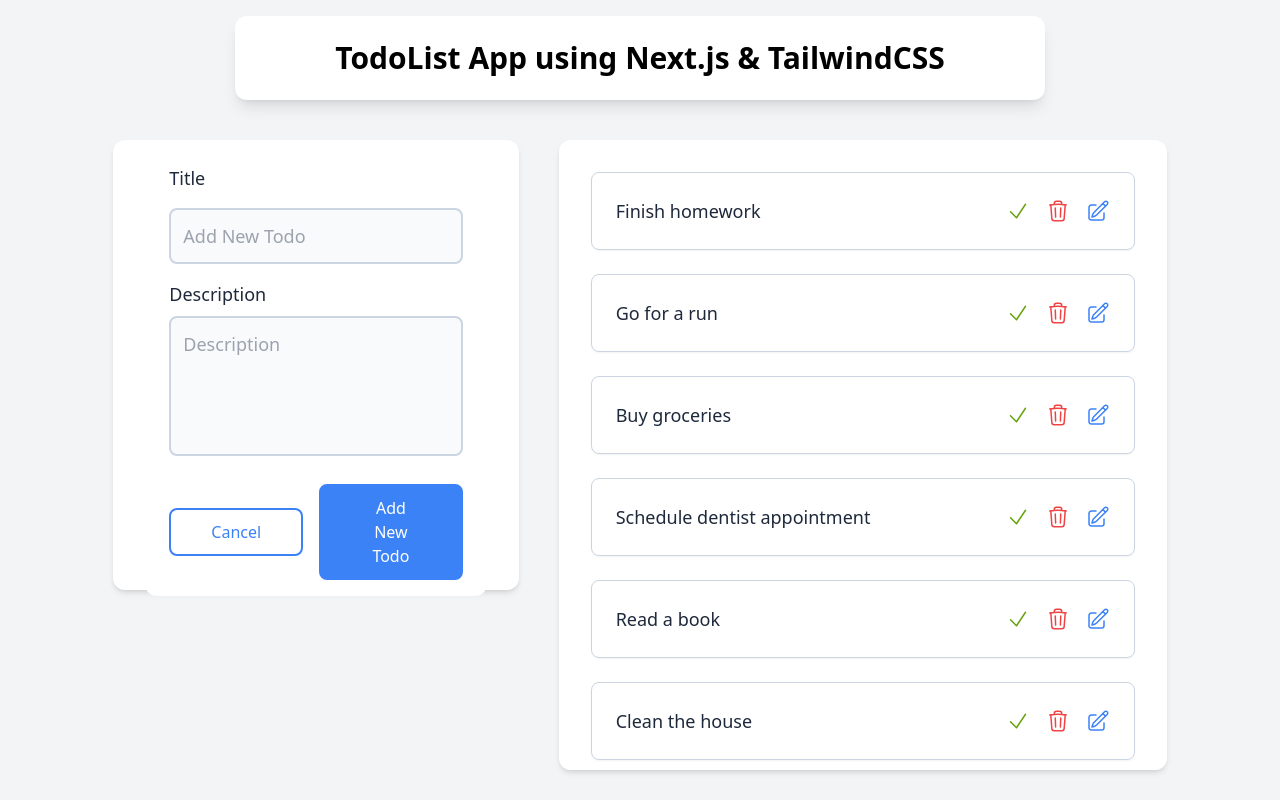
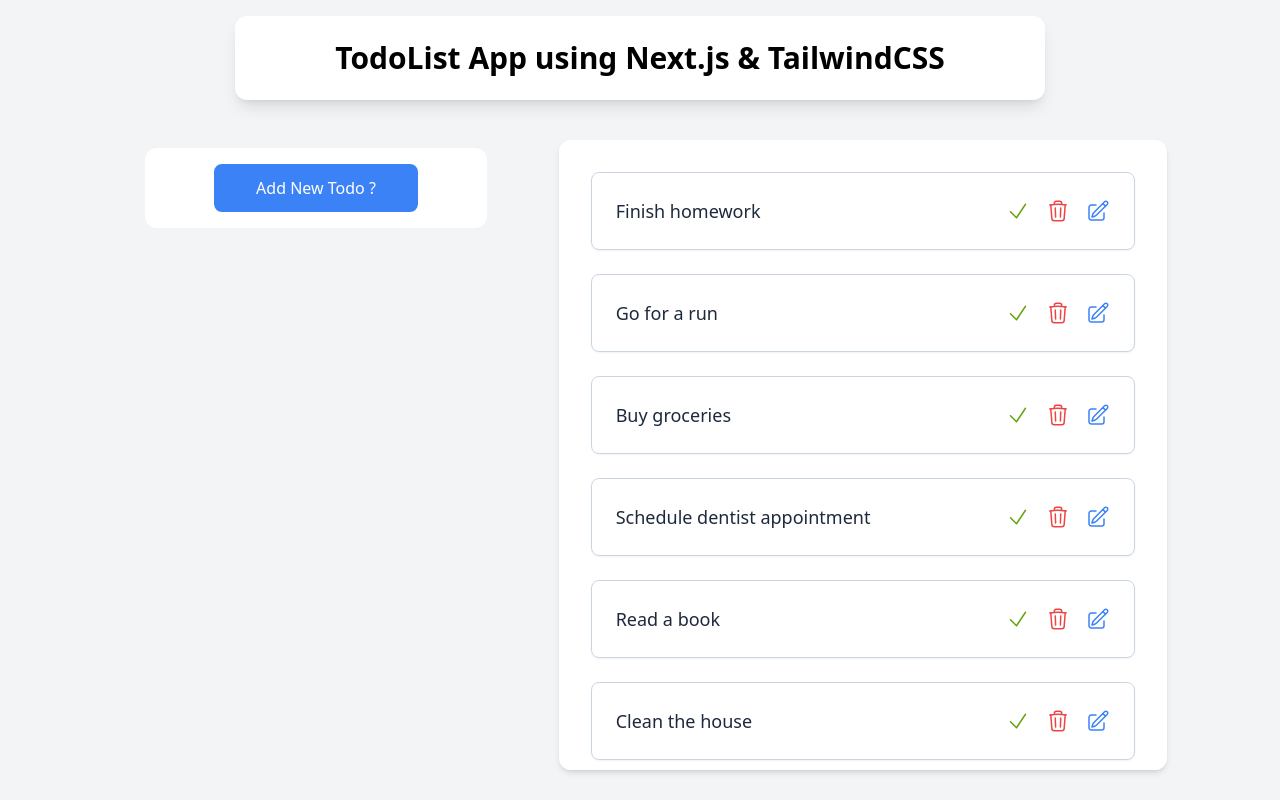
Before and after one commit to amirk1998/Todo-List-Next.JS, a Next.js app: page / in a window 1280 px wide. Built offline with nearby package versions, Linux system fonts and the light colour scheme.

Commit message:
Some Improvemnets

```diff
--- a/components/AddNewTodo.js
+++ b/components/AddNewTodo.js
@@ -1,13 +1,33 @@
 import { enqueueSnackbar } from 'notistack';
 import { useState } from 'react';
 
-const TodoForm = ({ onAdd }) => {
-  const [value, setValue] = useState('');
+const TodoForm = ({ onAdd, isShow, setIsShow }) => {
+  const [formData, setFormData] = useState({ title: '', description: '' });
+
+  const changeHandler = (e) => {
+    setFormData({ ...formData, [e.target.name]: e.target.value });
+  };
+
+  console.log(formData);
+
+  if (!isShow) {
+    return (
+      <div className='flex flex-col items-center rounded-xl px-6 py-4 lg:bg-white'>
+        <button
+          type='button'
+          onClick={() => setIsShow(true)}
+          className='w-full rounded-lg border-2 border-blue-500 bg-blue-500 px-2 py-2.5 text-center text-sm font-medium text-white hover:border-blue-700 hover:bg-blue-700 focus:outline-none focus:ring-4 focus:ring-blue-300 sm:w-auto md:px-4 md:text-base lg:px-10'
+        >
+          Add New Todo ?
+        </button>
+      </div>
+    );
+  }
 
   return (
     <form
       className='flex w-full max-w-screen-md flex-col rounded-xl bg-white px-6 py-4'
-      onSubmit={(e) => onAdd(e, value)}
+      onSubmit={(e) => onAdd(e, formData)}
     >
       <label
         htmlFor='title'
@@ -17,9 +37,10 @@
       </label>
       <input
         type='text'
+        name='title'
         id='title'
-        value={value}
-        onChange={(e) => setValue(e.target.value)}
+        value={formData.title}
+        onChange={changeHandler}
         className='mt-2 block w-full rounded-lg border-2 border-slate-300 bg-gray-50 p-3 text-sm font-medium text-slate-800 outline-none focus:border-blue-500 lg:text-lg '
         placeholder='Add New Todo'
       />
@@ -31,14 +52,18 @@
         Description
       </label>
       <textarea
+        name='description'
         id='description'
         rows='4'
+        onChange={changeHandler}
+        value={formData.description}
         className='block w-full resize-none rounded-lg border-2 border-slate-300 bg-gray-50 p-3 font-medium text-slate-800 outline-none focus:border-blue-500 lg:text-lg'
         placeholder='Description'
       ></textarea>
       <div className='mt-4 flex w-full items-center justify-center gap-x-4'>
         <button
           type='button'
+          onClick={() => setIsShow(false)}
           className='mt-3 w-full rounded-lg border-2 border-blue-500 px-2 py-2.5 text-center text-sm font-medium text-blue-500 outline-none hover:border-blue-700 hover:text-blue-700 focus:ring-4 sm:w-auto md:px-4 md:text-base lg:px-10'
         >
           Cancel
--- a/pages/index.js
+++ b/pages/index.js
@@ -12,6 +12,7 @@
 export default function Home() {
   const [loading, setLoading] = useState(true);
   const [data, setData] = useState(null);
+  const [isShow, setIsShow] = useState(false);
 
   useEffect(() => {
     axios
@@ -31,19 +32,22 @@
     });
   };
 
-  const addTodo = (e, todo) => {
+  const addTodo = (e, formData) => {
     e.preventDefault();
-    axios.post(`/api/todos`, { todo }).then(({ data }) => {
-      console.log(data);
-      setData(data.todos);
-      setLoading(false);
-    });
+
+    console.log(formData);
+
+    // axios.post(`/api/todos`, { todo }).then(({ data }) => {
+    //   console.log(data);
+    //   setData(data.todos);
+    //   setLoading(false);
+    // });
   };
 
   if (loading)
     return (
       <div className='flex h-screen w-full flex-col items-center bg-gray-100 px-8 py-4'>
-        <h1 className='mb-10 w-full rounded-xl bg-white px-8 py-6 text-center text-lg font-bold shadow-lg lg:w-2/3 lg:text-3xl'>
+        <h1 className='w-full rounded-xl bg-white px-8 py-6 text-center text-lg font-bold shadow-lg lg:w-2/3 lg:text-3xl'>
           TodoList App using Next.js & TailwindCSS
         </h1>
         <div className='w-full rounded-xl bg-white p-8 shadow-md lg:w-1/2'>
@@ -59,10 +63,15 @@
       <h1 className='w-full rounded-xl bg-white px-8 py-6 text-center text-lg font-bold shadow-lg lg:w-2/3 lg:text-3xl'>
         TodoList App using Next.js & TailwindCSS
       </h1>
-      <div className='flex h-full w-full flex-col gap-y-6 py-10 lg:flex-row lg:justify-center lg:gap-x-10'>
+      <div className='flex h-full w-full flex-col gap-y-6 py-10 lg:h-screen lg:max-h-screen lg:flex-row lg:justify-center lg:gap-x-10'>
         {/* Todo Form */}
-        <div className='h-[450px] w-full rounded-xl bg-white px-8 py-2 shadow-md lg:w-1/3'>
-          <TodoForm onAdd={addTodo} />
+
+        <div
+          className={`h-auto w-full rounded-xl px-8 py-2 shadow-md lg:w-1/3 lg:shadow-none ${
+            isShow && ' bg-white lg:h-[450px]'
+          } `}
+        >
+          <TodoForm onAdd={addTodo} isShow={isShow} setIsShow={setIsShow} />
         </div>
         {/* TodoList */}
         <div className='w-full rounded-xl bg-white p-8 shadow-md lg:h-[630px] lg:w-1/2 lg:overflow-y-scroll'>
```
